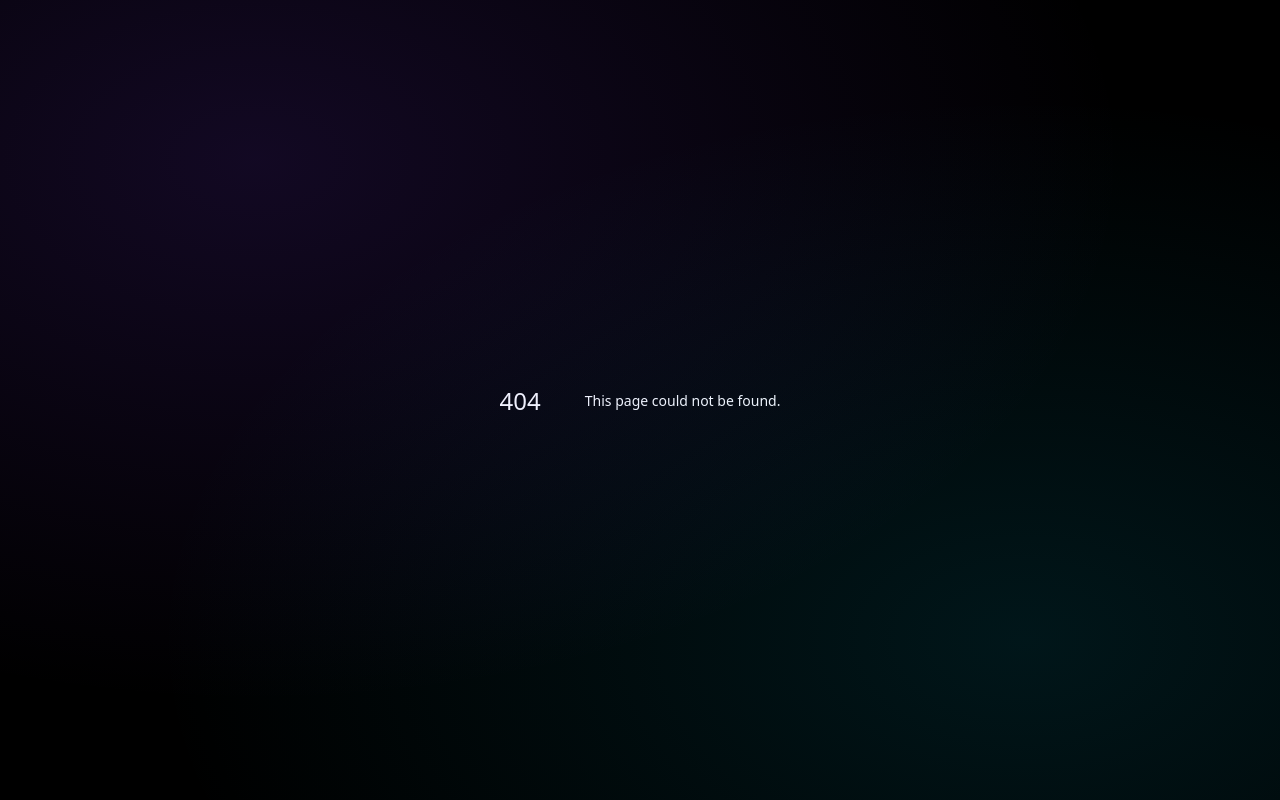
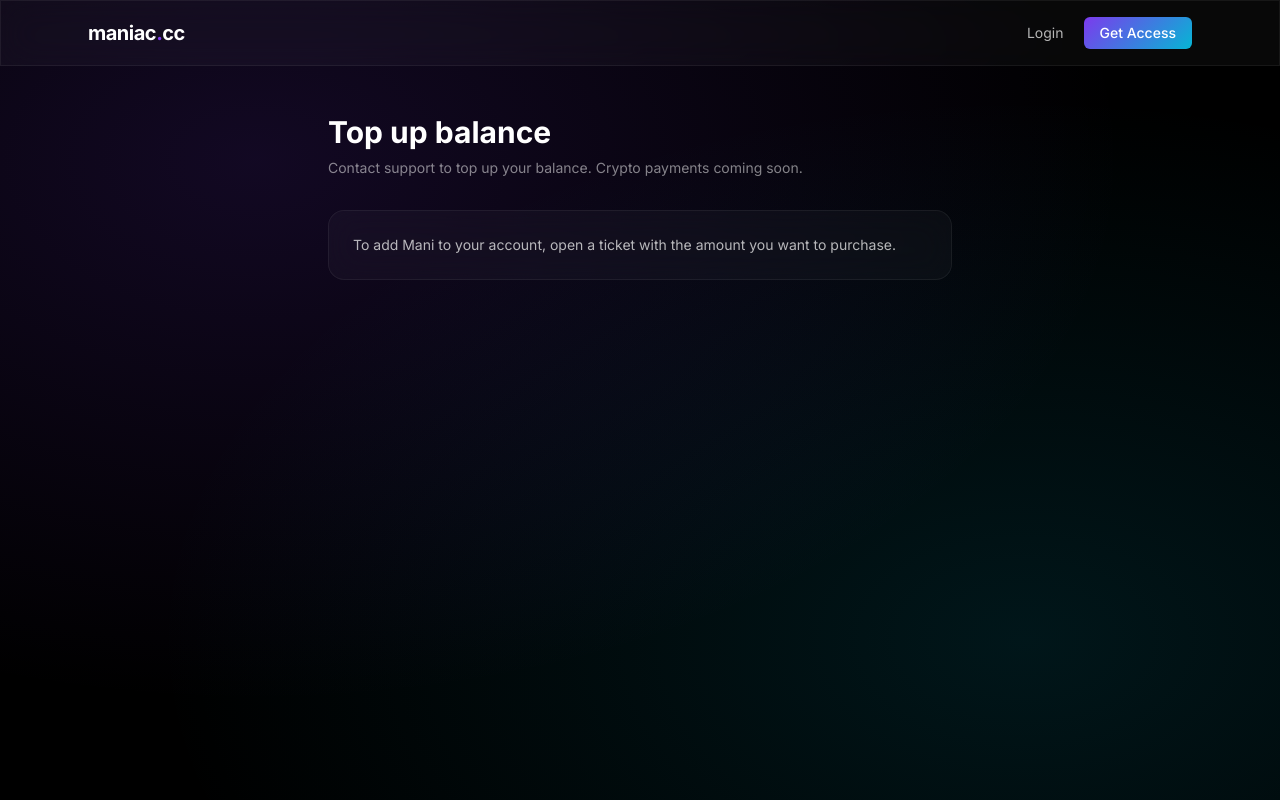
Before and after one commit to voidsensee/maniac.cc-site, a Next.js app: page /topup in a window 1280 px wide. Before the commit this address had no page. Built offline with nearby package versions, Linux system fonts and the light colour scheme.

Commit message:
Create page.tsx

```diff
--- /dev/null
+++ b/app/topup/page.tsx
@@ -0,0 +1,25 @@
+"use client";
+
+import Starfield from "@/components/Starfield";
+import Navbar from "@/components/Navbar";
+
+export default function TopupPage() {
+  return (
+    <>
+      <Starfield />
+      <Navbar />
+      <main className="mx-auto max-w-2xl px-6 py-12">
+        <h1 className="text-3xl font-bold">Top up balance</h1>
+        <p className="mt-2 text-sm text-white/50">
+          Contact support to top up your balance. Crypto payments coming soon.
+        </p>
+        <div className="glass mt-8 rounded-2xl p-6">
+          <p className="text-sm text-white/70">
+            To add Mani to your account, open a ticket with the amount you want to
+            purchase.
+          </p>
+        </div>
+      </main>
+    </>
+  );
+}
```
